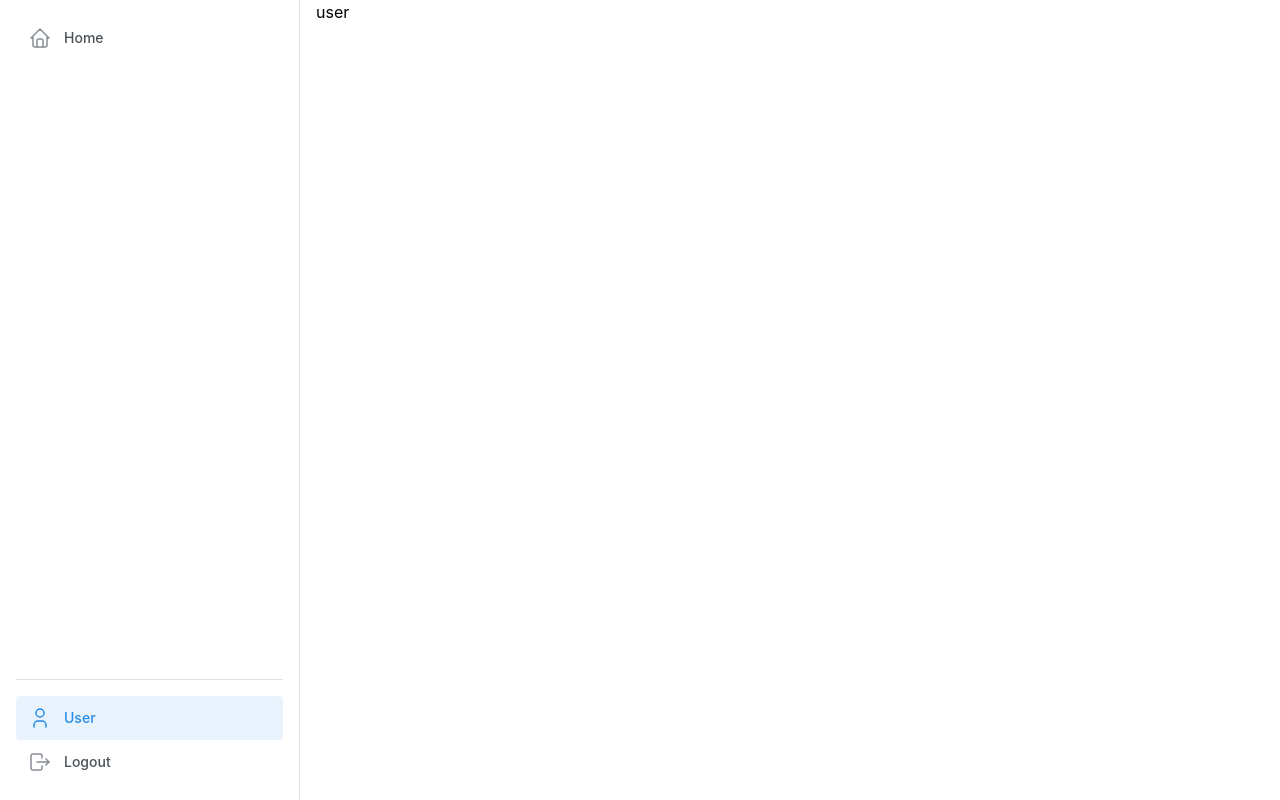
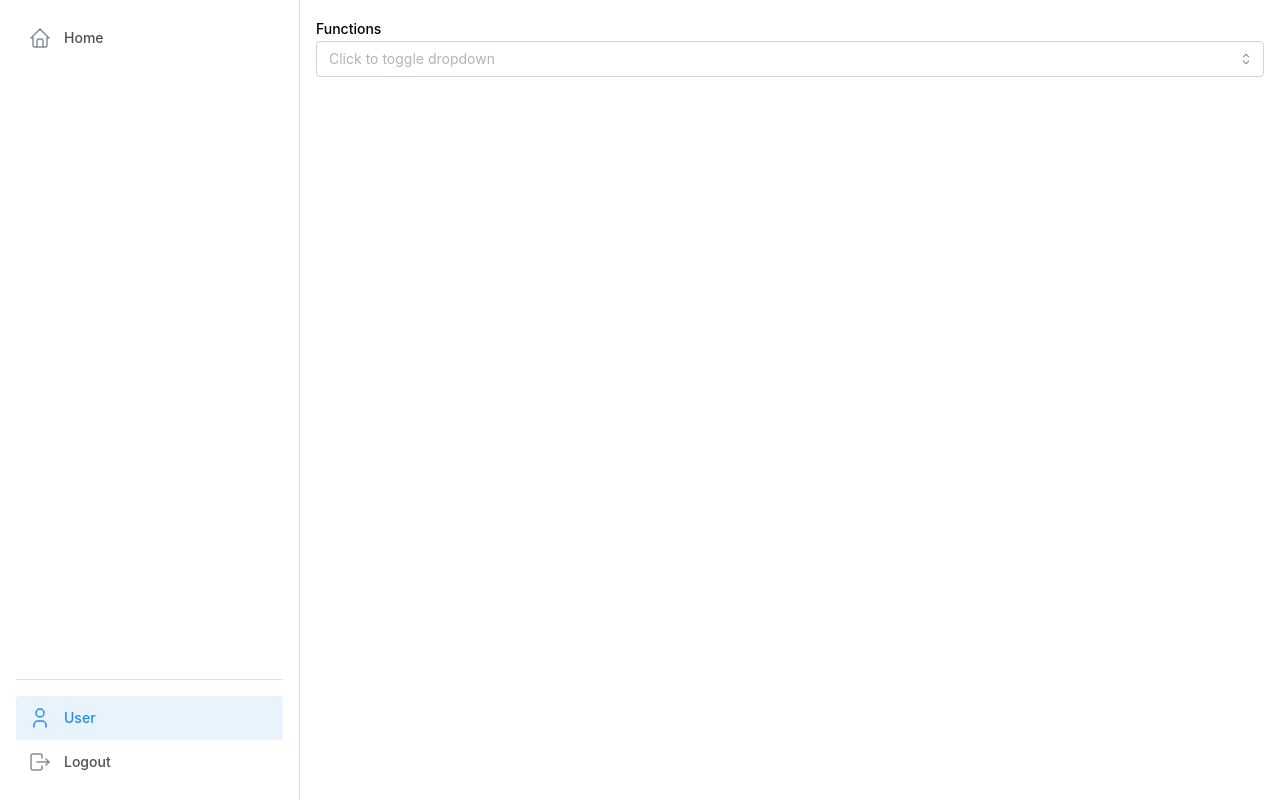
Before and after one commit to MarginalCasey/leading-information-system-offline-assignment, a React (Create React App) app: page /user in a window 1280 px wide. Built offline with nearby package versions, Linux system fonts and the light colour scheme; sample sign-in values are in the browser's storage.

Commit message:
Add select to user page

```diff
--- a/src/App.css
+++ b/src/App.css
@@ -6,6 +6,6 @@
 
 .page-container {
   margin: 0 auto;
-  padding-left: var(--mantine-spacing-md);
+  padding: var(--mantine-spacing-md);
   max-width: 1080px;
 }
--- a/src/pages/User.js
+++ /dev/null
@@ -1,5 +0,0 @@
-function User() {
-  return <div className="page-container">user</div>;
-}
-
-export default User;
--- /dev/null
+++ b/src/pages/User/User.css
@@ -0,0 +1,14 @@
+.tabs {
+  width: 100%;
+}
+
+.tab-content {
+  height: 300px;
+  display: flex;
+  align-items: center;
+  justify-content: center;
+}
+
+.select-options > div {
+  max-height: unset !important;
+}
--- /dev/null
+++ b/src/pages/User/index.js
@@ -0,0 +1,60 @@
+import { Paper, PasswordInput, Select, Tabs, TextInput } from "@mantine/core";
+import { useState } from "react";
+import useUserStore from "../../hooks/useUserStore";
+import "./User.css";
+
+function User() {
+  const user = useUserStore((state) => state.user);
+  const { username, password } = user;
+
+  const [dropdownOpened, setDropdownOpened] = useState(false);
+
+  const toggleDropdown = () => {
+    setDropdownOpened((open) => !open);
+  };
+
+  const renderSelectOption = ({ option }) => {
+    if (option.value === "tabs") {
+      return (
+        <Tabs defaultValue="version" className="tabs">
+          <Tabs.List grow>
+            <Tabs.Tab value="version">Version</Tabs.Tab>
+            <Tabs.Tab value="currentUser">Current User</Tabs.Tab>
+          </Tabs.List>
+          <Tabs.Panel value="version" className="tab-content">
+            version: 0.0.1
+          </Tabs.Panel>
+          <Tabs.Panel value="currentUser" className="tab-content">
+            <Paper withBorder shadow="md" p={30} mt={30} radius="md">
+              <TextInput label="Username" value={username} readOnly />
+              <PasswordInput
+                label="Password"
+                mt="md"
+                value={password}
+                readOnly
+              />
+            </Paper>
+          </Tabs.Panel>
+        </Tabs>
+      );
+    }
+
+    return null;
+  };
+
+  return (
+    <div className="page-container">
+      <Select
+        classNames={{ options: "select-options" }}
+        label="Functions"
+        placeholder="Click to toggle dropdown"
+        data={["tabs"]}
+        renderOption={renderSelectOption}
+        dropdownOpened={dropdownOpened}
+        onClick={toggleDropdown}
+      />
+    </div>
+  );
+}
+
+export default User;
```
